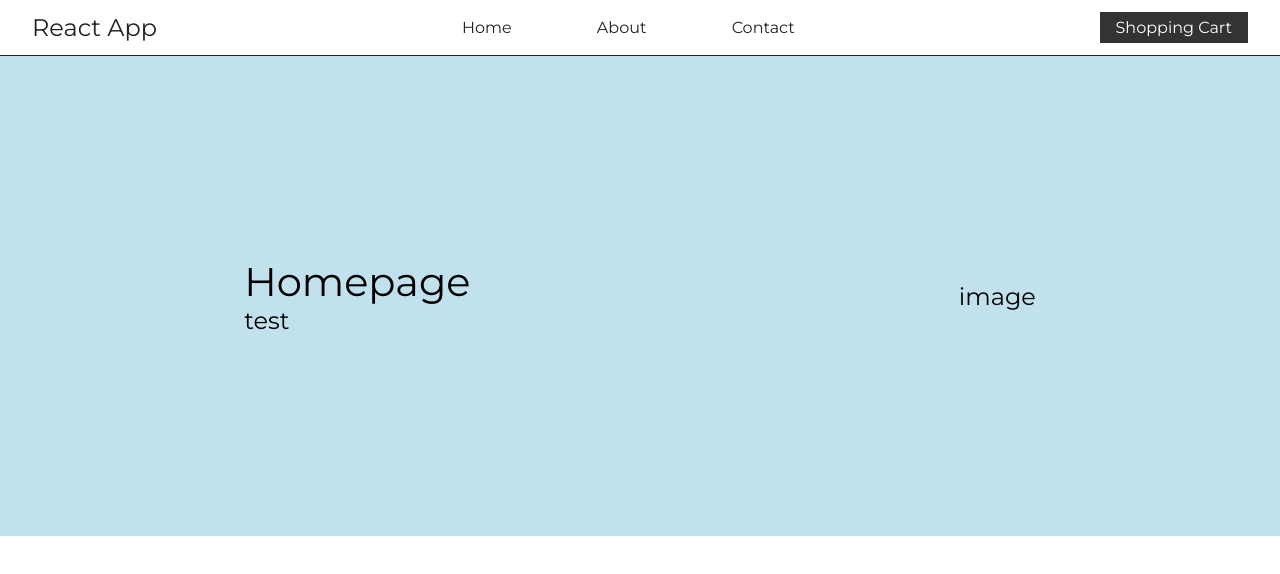
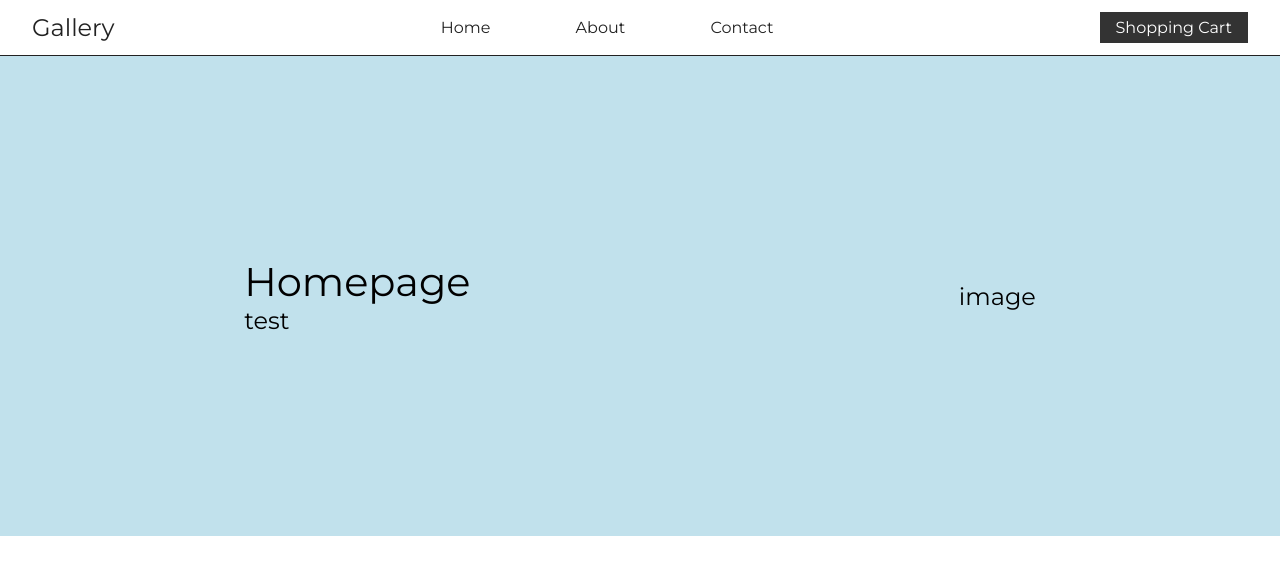
Before and after one commit to PetterFogel/react-app, a React (Create React App) app in the folder react-app/: page / in a window 1280 px wide. Shown: the top 574 px of the page. Built offline with nearby package versions, Linux system fonts and the light colour scheme.

Commit message:
Add new website logo name

```diff
--- a/react-app/src/components/Header/Header.tsx
+++ b/react-app/src/components/Header/Header.tsx
@@ -8,7 +8,7 @@ function Header() {
     return (
         <header className={classes.rootStyle}>
             <Link to="/" style={noDecoration}>
-                <h2 className={classes.headerLogo}>React App</h2>
+                <h2 className={classes.headerLogo}>Gallery</h2>
             </Link>
             <Navigation/>
             <h4 className={classes.cartStyle}>Shopping Cart</h4>
```
